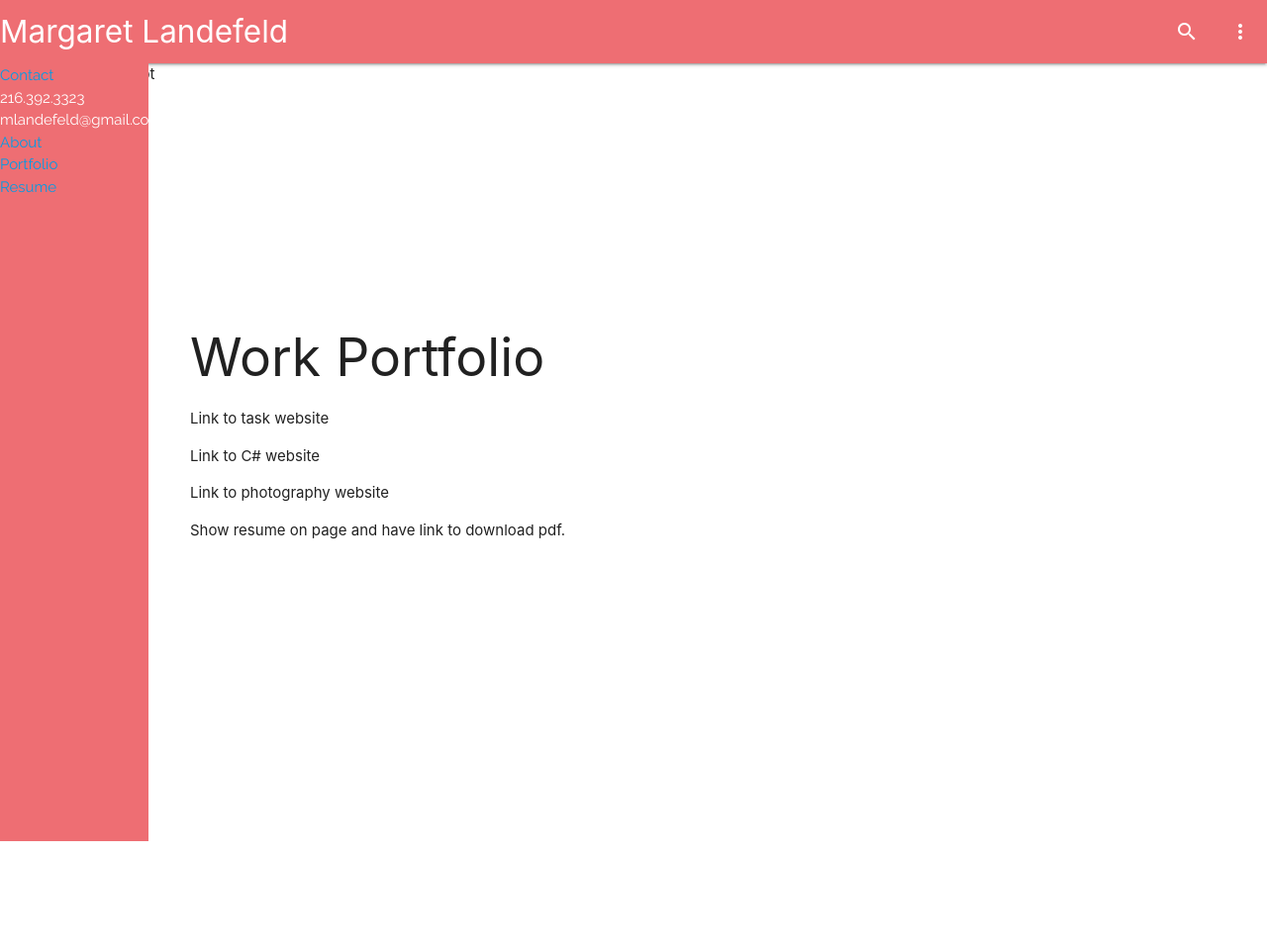
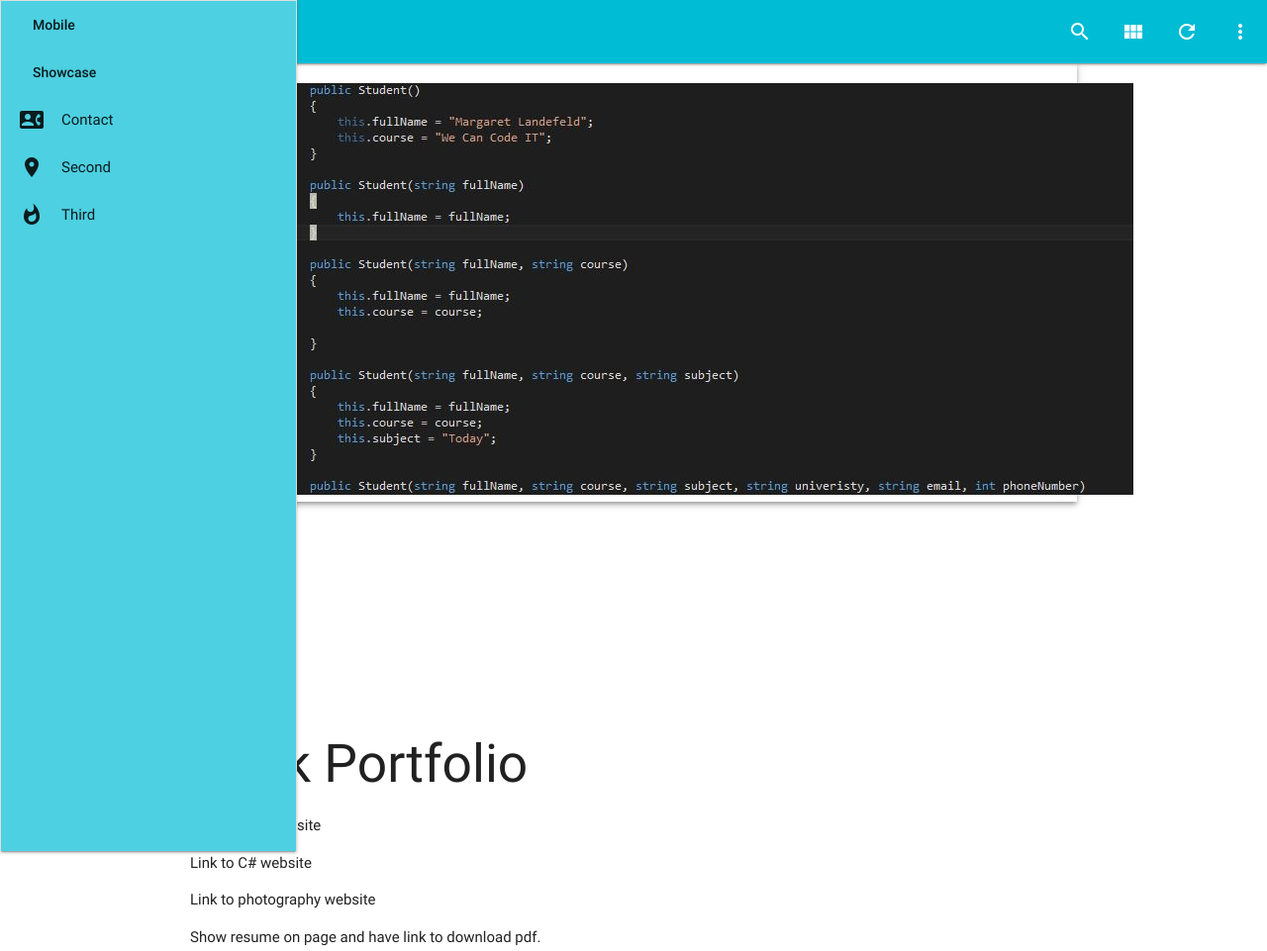
Before and after one commit to mlandefeld/mlandefeld.github.io, a plain HTML site: page index.html in a window 1280 px wide. Shown: the whole page at 99% size. Before the commit the page ends 800 px from the top, so only its background shows below. Drawn offline with nearby package versions, Linux system fonts and the light colour scheme.

Commit message:
reworking layout, html/css

```diff
--- a/css/stylesheet.css
+++ b/css/stylesheet.css
@@ -1,30 +1,7 @@
-body{
-background-color: #fff;
-
+.nav-wrapper{
+    background-color:#00BCD4;
+    color:#212121;
 }
-.brand-logo{
-    padding-left:100px;
+.nav{
+    z-index:100;
 }
-.my-side-nav{
-    font-family: 'Raleway', sans-serif;
-    position:fixed;
-    left:0;
-    top:0;
-    bottom:0;
-    width:150px;
-    height:100%;
-    background-color: #EE6E73;
-    color: #ffffff;
-    margin-top: 50px;
-}
-.nav-wrapper{
-    position:absolute;
-    z-index: 100;
-}
-a{
-    text-decoration: none;
-    color: #ffffff;
-}
-a:hover{
-    color: #EE6E73;
-}
--- a/index.html
+++ b/index.html
@@ -5,37 +5,52 @@
         <meta http-equiv="X-UA-Compatible" content="IE=edge">
         <meta name="viewport" content="width=device-width, initial-scale=1">
 		<title>Margaret Landefeld</title>
+        <link rel="stylesheet" href="https://cdnjs.cloudflare.com/ajax/libs/materialize/0.97.6/css/materialize.min.css">
         <link rel="stylesheet" type="text/css" href="css/stylesheet.css">
-        <link rel="stylesheet" href="https://cdnjs.cloudflare.com/ajax/libs/materialize/0.97.6/css/materialize.min.css">
         <link href="https://fonts.googleapis.com/icon?family=Material+Icons" rel="stylesheet">
 
         <link href='https://fonts.googleapis.com/css?family=Raleway:400' rel='stylesheet' type='text/css'>
 
 	</head>
 	<body>
+        <header>
             <nav>
                 <div class="nav-wrapper">
                     <a href="#!" class="brand-logo">Margaret Landefeld</a>
                     <ul class="right hide-on-med-and-down">
                         <li><a href="sass.html"><i class="material-icons">search</i></a></li>
+                        <li><a href="badges.html"><i class="material-icons">view_module</i></a></li>
+                        <li><a href="collapsible.html"><i class="material-icons">refresh</i></a></li>
                         <li><a href="mobile.html"><i class="material-icons">more_vert</i></a></li>
                     </ul>
                 </div>
             </nav>
-        <div>
-            <div class="my-side-nav">
-                <ul>
-                    <li><a href="/contact.html">Contact</a></li>
-                        <li class="menu-dropdown">216.392.3323</li>
-                        <li class="menu-dropdown">mlandefeld@gmail.com</li>
-                    <li><a href="/about.html">About</a></li><!--link to part of page with this info, will scroll down to part of page-->
-                    <li><a href="/portfolio.html">Portfolio</a></li>
-                    <li><a href="/resume.html">Resume</a></li>
+            <div class="container"><a href="#" data-activates="nav-mobile" class="button-collapse top-nav full hide-on-large-only"><i class="material-icons">menu</i></a></div>
+            <ul id="nav-mobile" class="side-nav fixed collapsible cyan lighten-2" data-collapsible="accordion" style="transform: translateX(0%);" bold"="">
+                <li class="bold"><a href="#" class="waves-effect waves-teal">Mobile</a></li>
+                <li class="bold"><a href="#" class="waves-effect waves-teal">Showcase</a></li>
+                <li>
+                    <div class="collapsible-header"><i class="material-icons">contact_phone</i>Contact</div>
+                    <div class="collapsible-body"><i class="material-icons">phone</i>216.392.3323</div>
+                    <div class="collapsible-body"><i class="material-icons">email</i><p>mlandefeld@gmail.com</p></div>
+                </li>
+                <li>
+                    <div class="collapsible-header"><i class="material-icons">place</i>Second</div>
+                    <div class="collapsible-body"><p>Lorem ipsum dolor sit amet.</p></div>
+                </li>
+                <li>
+                    <div class="collapsible-header"><i class="material-icons">whatshot</i>Third</div>
+                    <div class="collapsible-body"><p>Lorem ipsum dolor sit amet.</p></div>
+                </li>
             </ul>
+            <a href="#" data-activates="slide-out" class="button-collapse"><i class="mdi-navigation-menu"></i></a>
+
+        </header>
+        <div class="container z-depth-2">
+            <!--background image of code snip. Really cool if have gif of typing code in visual studio for each project-->
+            <img class="cspic" src="images/CSCode.jpg" alt="C Sharp screenshot" style="margin-top: 20px;"/>
         </div>
-        </div>
-        <!--background image of code snip. Really cool if have gif of typing code in visual studio for each project-->
-        <img class="cspic" src="~/css/CSCode.jpg" alt="C Sharp screenshot"/>
+
 
         <div class="skills-list">
             <p>Skills:</p>
@@ -59,6 +74,11 @@
         </div>
         <script src="https://ajax.googleapis.com/ajax/libs/jquery/1.11.3/jquery.min.js"></script>
         <script src="https://cdnjs.cloudflare.com/ajax/libs/materialize/0.97.6/js/materialize.min.js"></script>
-
+        <script>
+          // Initialize collapse button
+          $(".button-collapse").sideNav();
+          // Initialize collapsible (uncomment the line below if you use the dropdown variation)
+          //$('.collapsible').collapsible();
+        </script>
 	</body>
 </html>
```
Also changed, not shown: images/CSCode.JPG (renamed from css/CSCode.JPG). Lines whose indentation alone changed are shown as unchanged.
